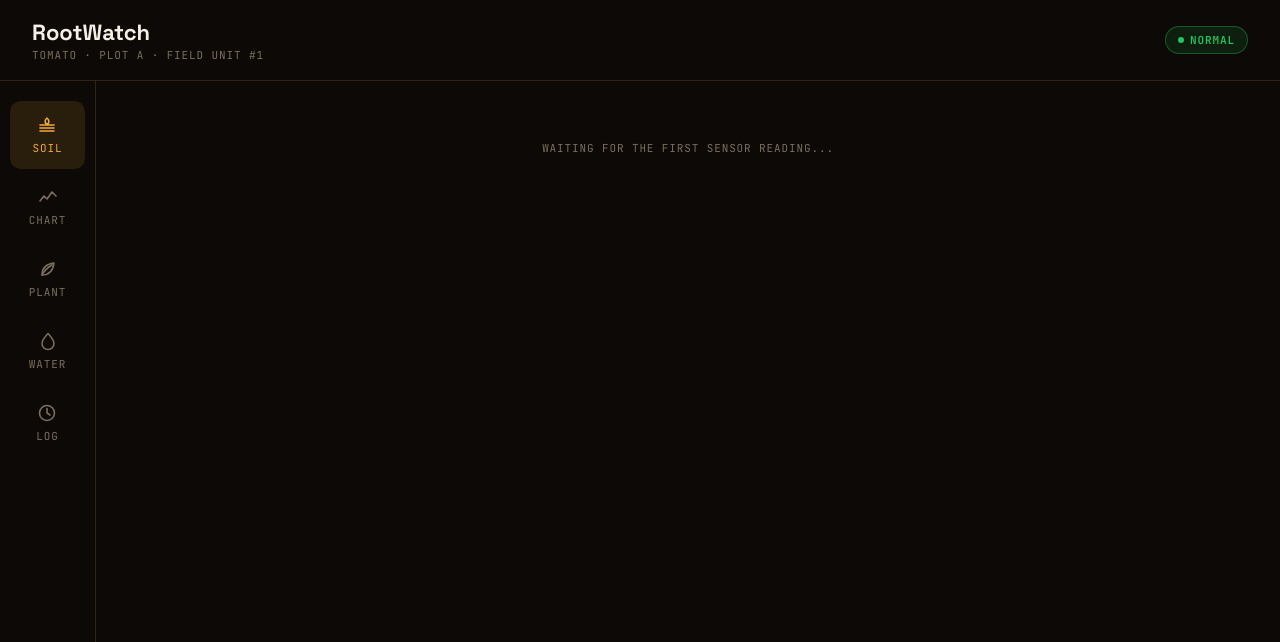
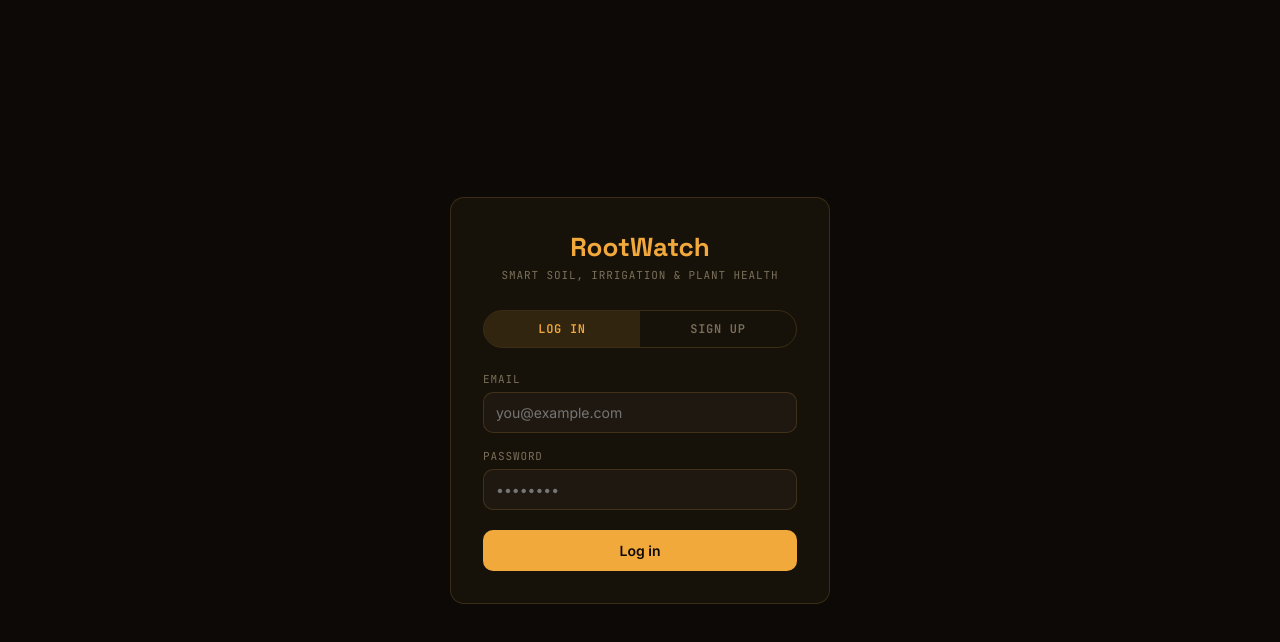
Before and after one commit to Project-RootWatch/RootWatch-FrontEnd, a React (Vite) app: page / in a window 1280 px wide. Shown: the top 642 px of the page. Built offline with nearby package versions, Linux system fonts and the light colour scheme; no server answers.

Commit message:
changed ui for log in page

```diff
--- a/src/App.jsx
+++ b/src/App.jsx
@@ -1,9 +1,11 @@
 import { useEffect, useState } from "react";
 import { AnimatePresence, motion } from "motion/react";
-import { getCurrentReading } from "./api/client";
+import { getCurrentReading, getCurrentUser } from "./api/client";
 import { getRiskStatus } from "./status";
+import { getToken, clearToken, UNAUTHORIZED_EVENT } from "./auth";
 import Header from "./components/Header";
 import Sidebar from "./components/Sidebar";
+import AuthScreen from "./screens/AuthScreen";
 import SoilScreen from "./screens/SoilScreen";
 import ChartScreen from "./screens/ChartScreen";
 import PlantScreen from "./screens/PlantScreen";
@@ -27,7 +29,7 @@ const screenVariants = {
   exit: { opacity: 0, y: -6 },
 };
 
-function App() {
+function Dashboard({ user, onLogout }) {
   const [activeTab, setActiveTab] = useState("soil");
   const [current, setCurrent] = useState(null);
 
@@ -53,7 +55,7 @@ function App() {
 
   return (
     <div className="app-shell">
-      <Header status={status} />
+      <Header status={status} user={user} onLogout={onLogout} />
 
       <div className="app-body">
         <Sidebar active={activeTab} onChange={setActiveTab} />
@@ -77,4 +79,43 @@ function App() {
   );
 }
 
+function App() {
+  const [user, setUser] = useState(null);
+  const [checkingSession, setCheckingSession] = useState(true);
+
+  useEffect(() => {
+    if (!getToken()) {
+      setCheckingSession(false);
+      return;
+    }
+    getCurrentUser()
+      .then(setUser)
+      .catch(() => {}) // 401 handling already clears the token via the client
+      .finally(() => setCheckingSession(false));
+  }, []);
+
+  useEffect(() => {
+    function handleUnauthorized() {
+      setUser(null);
+    }
+    window.addEventListener(UNAUTHORIZED_EVENT, handleUnauthorized);
+    return () => window.removeEventListener(UNAUTHORIZED_EVENT, handleUnauthorized);
+  }, []);
+
+  function handleLogout() {
+    clearToken();
+    setUser(null);
+  }
+
+  if (checkingSession) {
+    return <div className="app-shell" />;
+  }
+
+  if (!user) {
+    return <AuthScreen onAuthenticated={setUser} />;
+  }
+
+  return <Dashboard user={user} onLogout={handleLogout} />;
+}
+
 export default App;
--- a/src/components/Header.jsx
+++ b/src/components/Header.jsx
@@ -1,14 +1,31 @@
+import { motion } from "motion/react";
 import StatusPill from "./StatusPill";
 import "./Header.css";
 
-export default function Header({ status }) {
+export default function Header({ status, user, onLogout }) {
   return (
     <header className="app-header">
       <div>
         <div className="app-header__brand">RootWatch</div>
         <div className="app-header__meta mono-label">Tomato · Plot A · Field Unit #1</div>
       </div>
-      <StatusPill level={status.level} label={status.label} />
+
+      <div className="app-header__right">
+        <StatusPill level={status.level} label={status.label} />
+        {user && (
+          <div className="app-header__account">
+            <span className="mono-label app-header__email">{user.email}</span>
+            <motion.button
+              className="app-header__logout"
+              onClick={onLogout}
+              whileHover={{ opacity: 0.8 }}
+              whileTap={{ scale: 0.95 }}
+            >
+              Log out
+            </motion.button>
+          </div>
+        )}
+      </div>
     </header>
   );
 }
--- /dev/null
+++ b/src/screens/AuthScreen.css
@@ -0,0 +1,109 @@
+.auth-screen {
+  min-height: 100vh;
+  display: flex;
+  align-items: center;
+  justify-content: center;
+  background: var(--bg);
+  padding: 20px;
+}
+
+.auth-card {
+  width: 100%;
+  max-width: 380px;
+  background: var(--surface);
+  border: 1px solid var(--border);
+  border-radius: var(--radius-card);
+  padding: 32px;
+}
+
+.auth-card__brand {
+  font-family: var(--font-display);
+  font-weight: 700;
+  font-size: 26px;
+  color: var(--accent);
+  text-align: center;
+}
+
+.auth-card__tagline {
+  text-align: center;
+  margin-top: 4px;
+  margin-bottom: 28px;
+}
+
+.auth-card__tabs {
+  display: flex;
+  border: 1px solid var(--border);
+  border-radius: var(--radius-pill);
+  overflow: hidden;
+  margin-bottom: 24px;
+}
+
+.auth-card__tabs button {
+  flex: 1;
+  padding: 10px;
+  background: none;
+  border: none;
+  font-family: var(--font-mono);
+  font-size: 12px;
+  font-weight: 600;
+  text-transform: uppercase;
+  letter-spacing: 0.06em;
+  color: var(--text-muted);
+  cursor: pointer;
+}
+
+.auth-card__tabs button.active {
+  background: var(--accent-soft);
+  color: var(--accent);
+}
+
+.auth-form {
+  display: flex;
+  flex-direction: column;
+  gap: 16px;
+}
+
+.auth-form__field {
+  display: flex;
+  flex-direction: column;
+  gap: 6px;
+}
+
+.auth-form__field input {
+  font-family: var(--font-sans);
+  font-size: 14px;
+  color: var(--text-primary);
+  background: var(--surface-2);
+  border: 1px solid var(--border);
+  border-radius: var(--radius-control);
+  padding: 11px 12px;
+}
+
+.auth-form__field input:focus {
+  outline: none;
+  border-color: var(--accent);
+}
+
+.auth-form__error {
+  overflow: hidden;
+  color: var(--status-critical);
+  font-size: 13px;
+}
+
+.auth-form__submit {
+  font-family: inherit;
+  font-size: 14px;
+  font-weight: 600;
+  color: var(--bg);
+  background: var(--accent);
+  border: none;
+  border-radius: var(--radius-control);
+  padding: 12px;
+  cursor: pointer;
+  margin-top: 4px;
+}
+
+.auth-form__submit:disabled {
+  opacity: 0.6;
+  cursor: default;
+}
```
